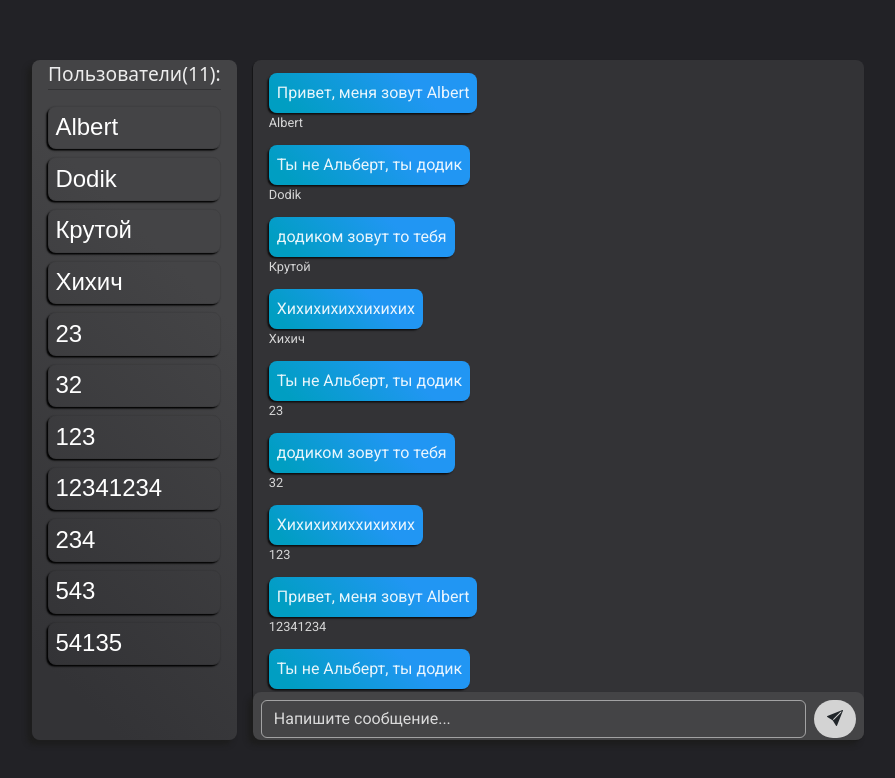
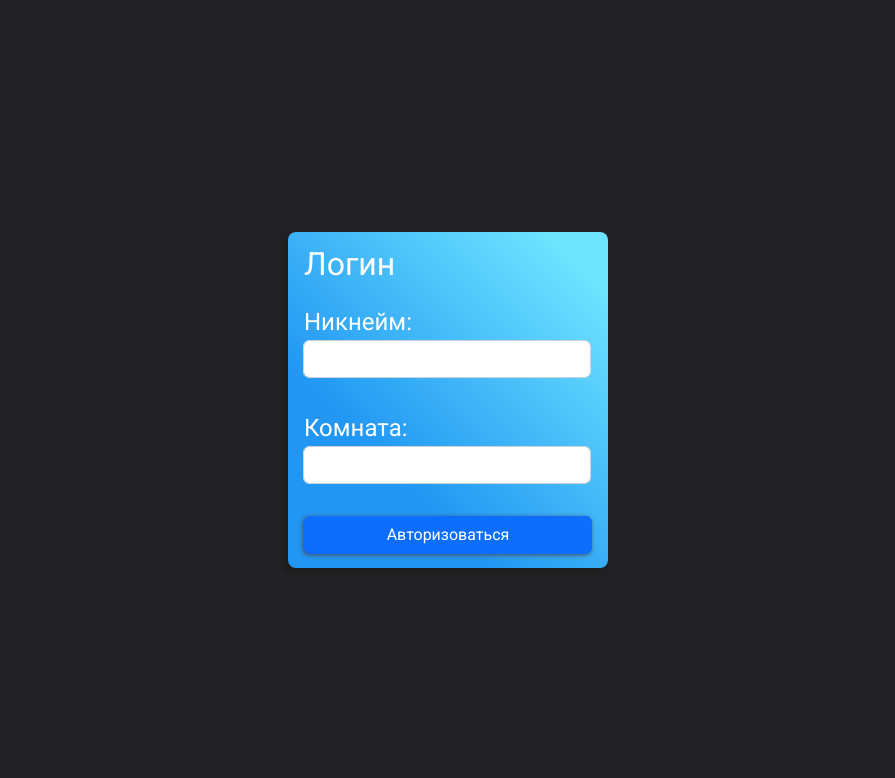
Before and after one commit to Ceratonin/chat, a React (Create React App) app: page / in a window 1280 px wide. Shown: the top 778 px of the page, without its empty margins (192-1087 px from the left). Built offline with nearby package versions, Linux system fonts and the light colour scheme; no server answers.

Commit message:
disconnection

```diff
--- a/src/App.tsx
+++ b/src/App.tsx
@@ -1,7 +1,8 @@
-import { useEffect, useState } from "react";
+import { useEffect, useReducer } from "react";
 import socket from "./socket";
 import Login from "./Pages/Login/Login";
 import Chat from "./Pages/Chat/Chat";
+import reducer, { ACTIONS } from "./components/reducer";
 
 interface ISocketData {
   login: string;
@@ -9,23 +10,40 @@ interface ISocketData {
 }
 
 function App() {
-  const [isLogin, setLogin] = useState(false);
+  const [state, dispatch] = useReducer(reducer, {
+    isLogin: false,
+    login: "",
+    room: "",
+    users: [],
+    messages: [],
+  });
 
   const enterRoom = (data: ISocketData) => {
-    setLogin((val) => !val);
-    socket.emit("connection", data);
+    dispatch({
+      type: ACTIONS.LOGIN,
+      payload: data,
+    });
+
+    socket.emit("connected", data);
     (window as any).socket = socket;
   };
 
+  const setUsers = (data: string[]) => {
+    dispatch({ type: ACTIONS.SET_USERS, payload: data });
+  };
+
   useEffect(() => {
-    socket.on("connected", (data) => {
-      console.log(data);
-    });
+    socket.on("connected", setUsers);
+    socket.on("disconnected", setUsers);
   }, []);
 
   return (
     <div className="wrapper">
-      {isLogin ? <Login enterRoom={enterRoom} /> : <Chat />}
+      {!state.isLogin ? (
+        <Login enterRoom={enterRoom} />
+      ) : (
+        <Chat users={state.users} />
+      )}
     </div>
   );
 }
--- a/src/Pages/Chat/Chat.tsx
+++ b/src/Pages/Chat/Chat.tsx
@@ -1,7 +1,7 @@
 import React, { useState } from "react";
 import "./chat.scss";
 
-function Chat() {
+function Chat({ users }: { users: string[] }) {
   const [inputMessage, setInputMessage] = useState("");
 
   const handleChange = (e: React.ChangeEvent<HTMLInputElement>) => {
@@ -11,7 +11,10 @@ function Chat() {
   const handleClick = () => {};
 
   const messagesObj = new Map([
-    ["Albert", "Привет, меня зовут Albert"],
+    [
+      "Albert",
+      "Привет, меня зовут Albert я родился в москве в семидесятых на окраине города моча рано ударила в голову",
+    ],
     ["Dodik", "Ты не Альберт, ты додик"],
     ["Крутой", "додиком зовут то тебя"],
     ["Хихич", "Хихихихиххихихих"],
@@ -22,9 +25,11 @@ function Chat() {
     ["12341234", "Привет, меня зовут Albert"],
     ["234", "Ты не Альберт, ты додик"],
     ["543", "додиком зовут то тебя"],
-    ["54135", "Хихихихиххихихих"],
+    [
+      "54135",
+      "Хихихихиххихихиххихихихихиххихихихихихихихиххихихихихихихихиххихихихихихихиххииххихихааааааааааааааааааааааааааааааааааааааааааааа",
+    ],
   ]);
-  const users = [...messagesObj.keys()];
 
   return (
     <div className="page_chat">
@@ -32,13 +37,13 @@ function Chat() {
         <div className="users_block">
           <span className="users_header">Пользователи({users.length}):</span>
           <hr className="users_line" />
-          <div className="users_list" id="scroll">
+          <ul className="users_list" id="scroll">
             {users.map((user, key) => (
-              <h4 key={key} className="users_user">
+              <li key={key} className="users_user">
                 {user}
-              </h4>
+              </li>
             ))}
-          </div>
+          </ul>
         </div>
 
         <div className="chat_block">
--- a/src/Pages/Chat/chat.scss
+++ b/src/Pages/Chat/chat.scss
@@ -42,13 +42,17 @@
           border: 0.1rem solid rgba(27, 27, 27, 0.1);
           border-radius: 0.5rem;
           padding: 0.4rem;
+          margin: 0.4rem 0;
           box-shadow: -0.1rem 0.1rem 0.1rem black;
           font-family: sans-serif;
+          list-style-type: none;
         }
       }
     }
 
     .chat_block {
+      display: flex;
+      flex-direction: column;
       font-family: "Roboto";
       background-color: #333336;
       width: 100%;
@@ -60,6 +64,7 @@
         flex-direction: column;
         height: 93%;
         overflow-y: auto;
+        overflow-x: hidden;
 
         .chat_message_obj {
           margin: 0.8rem 1rem 0 1rem;
@@ -68,10 +73,12 @@
 
           .chat_message {
             background: linear-gradient(225deg, #2196f3 30%, #009ec2 90%);
+            box-shadow: -0.1rem 0.1rem 0.1rem rgba(0, 0, 0, 0.75);
             padding: 0.5rem;
+            border-radius: 0.5rem;
             width: fit-content;
-            border-radius: 0.5rem;
-            box-shadow: -0.1rem 0.1rem 0.1rem rgba(0, 0, 0, 0.75);
+            max-width: 40vw;
+            overflow-wrap: break-word;
           }
 
           .chat_message_userName {
@@ -96,6 +103,7 @@
           .message_send_text {
             border: 0.1rem solid rgba(255, 255, 255, 0.5);
             background-color: transparent;
+            color: white;
 
             &::placeholder {
               color: rgba(255, 255, 255, 0.8);
@@ -137,6 +145,7 @@
   background-color: rgb(205, 215, 219);
   background: linear-gradient(rgb(203, 205, 209), rgb(155, 159, 163));
 }
+
 #scroll {
   cursor: auto !important;
 }
--- a/src/Pages/Login/Login.tsx
+++ b/src/Pages/Login/Login.tsx
@@ -1,7 +1,7 @@
 import React, { useState, useReducer, useEffect } from "react";
 import "./login.scss";
 import axios from "axios";
-import reducer, { ACTIONS } from "../../reducer";
+import reducer, { ACTIONS } from "../../components/reducer";
 
 function Login({ enterRoom }: any) {
   const [login, setlogin] = useState("");
--- /dev/null
+++ b/src/components/reducer.ts
@@ -0,0 +1,34 @@
+export const ACTIONS = {
+  LOGIN: "login",
+  SET_USERS: "setUsers",
+  SET_MESSAGES: "setMessages",
+};
+
+const reducer = (state: any, action: any) => {
+  switch (action.type) {
+    case ACTIONS.LOGIN:
+      return {
+        ...state,
+        isLogin: true,
+        login: action.payload.login,
+        room: action.payload.room,
+      };
+
+    case ACTIONS.SET_USERS:
+      return {
+        ...state,
+        users: action.payload,
+      };
+
+    case ACTIONS.SET_MESSAGES:
+      return {
+        ...state,
+        messages: action.payload,
+      };
+
+    default:
+      return state;
+  }
+};
+
+export default reducer;
```
Also changed, not shown: server.js (+19 -6 lines), src/reducer.ts (deleted, +0 -25 lines).
